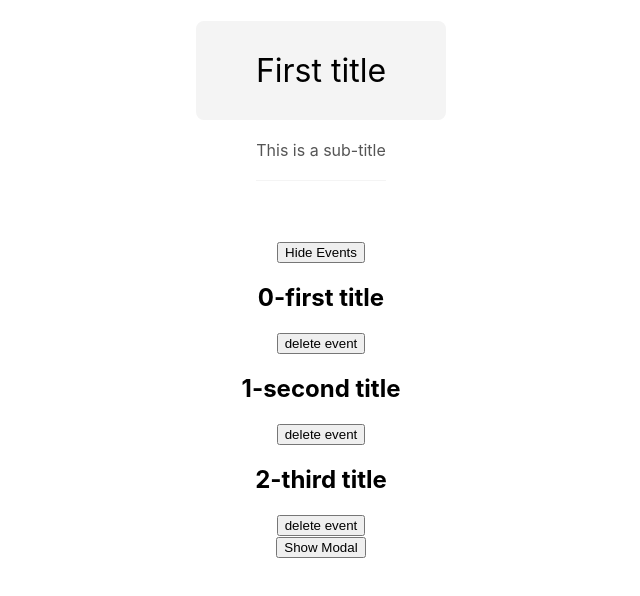
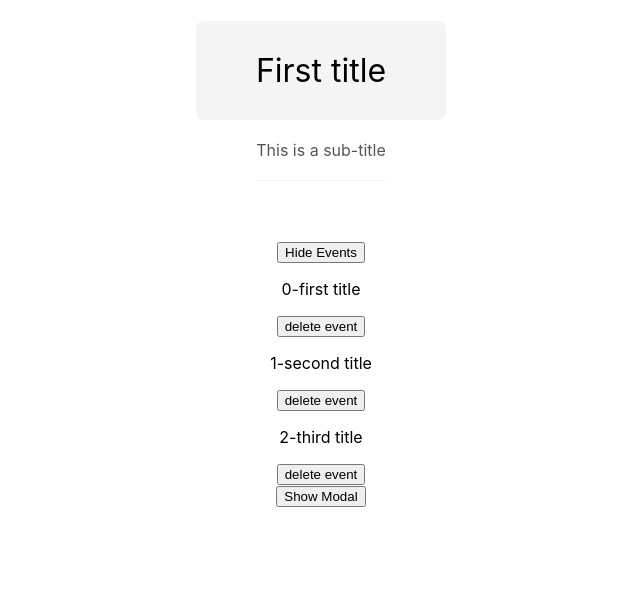
Before and after one commit to ephremworkeye/may-app, a React (Create React App) app: page / in a window 1280 px wide. Shown: the top 596 px of the page, without its empty margins (319-959 px from the left). Built offline with nearby package versions, Linux system fonts and the light colour scheme.

Commit message:
EventList component added

```diff
--- a/src/App.js
+++ b/src/App.js
@@ -1,6 +1,7 @@
 import './App.css';
 import Title from './components/Title';
 import Modal from './components/Modal';
+import EventList from './components/EventList';
 import { useState } from 'react'
 
 
@@ -12,7 +13,6 @@ function App() {
     {title: 'second title', id:2},
     {title: 'third title', id:3},
   ])
-  console.log(showModal)
   const handleClick = (id) => {
     setEvents((preEvents) => {
       return preEvents.filter((event) => {
@@ -34,6 +34,7 @@ function App() {
     <div className='App'>
       <Title title='First title' subtitle={subtitle}/>
 
+
       {showEvents && (<div>
         <button onClick={() => {setShowEvents(false)}}>Hide Events</button>
       </div>)}
@@ -41,12 +42,8 @@ function App() {
       {!showEvents && (<div>
         <button onClick={() => {setShowEvents(true)}}>Show Events</button>
       </div>)}
-      {showEvents && events.map((event, index) => (
-        <div key={event.id}>
-          <h2>{index}-{ event.title}</h2>
-          <button onClick={() => {handleClick(event.id)}}>delete event</button>
-        </div>
-      ))}
+      {showEvents && <EventList events={events} handleClick={handleClick}/>
+      }
 
        {/* <Modal /> */}
        {showModal && <Modal handleClose={handleClose}>
--- /dev/null
+++ b/src/components/EventList.js
@@ -0,0 +1,12 @@
+export default function EventList({events, handleClick}) {
+    return (
+        <div>
+            {events.map((event, index) => (
+                <div key={event.id}>
+                    <p>{index}-{event.title}</p>
+                    <button onClick={() => {handleClick(event.id)}}>delete event</button>
+                </div>
+            ))}
+        </div>
+    )
+}
```
